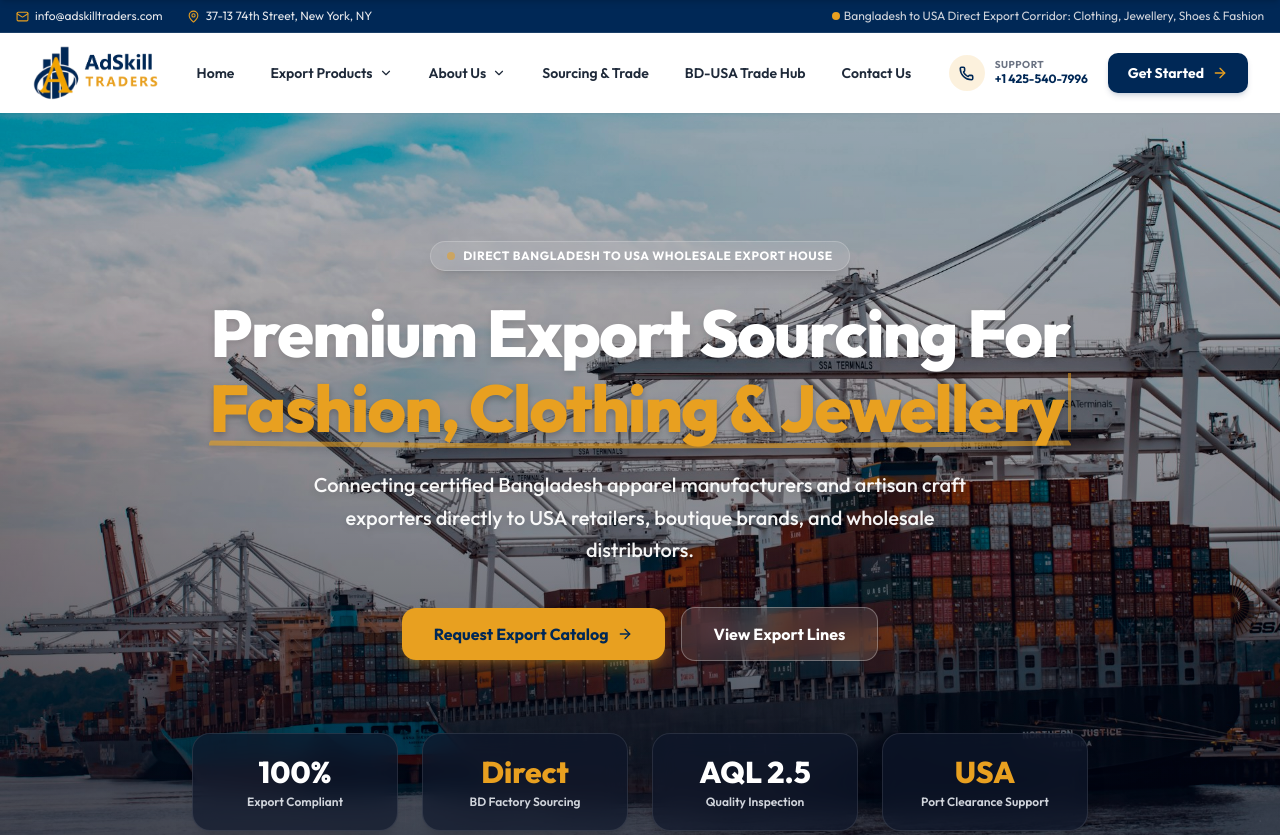
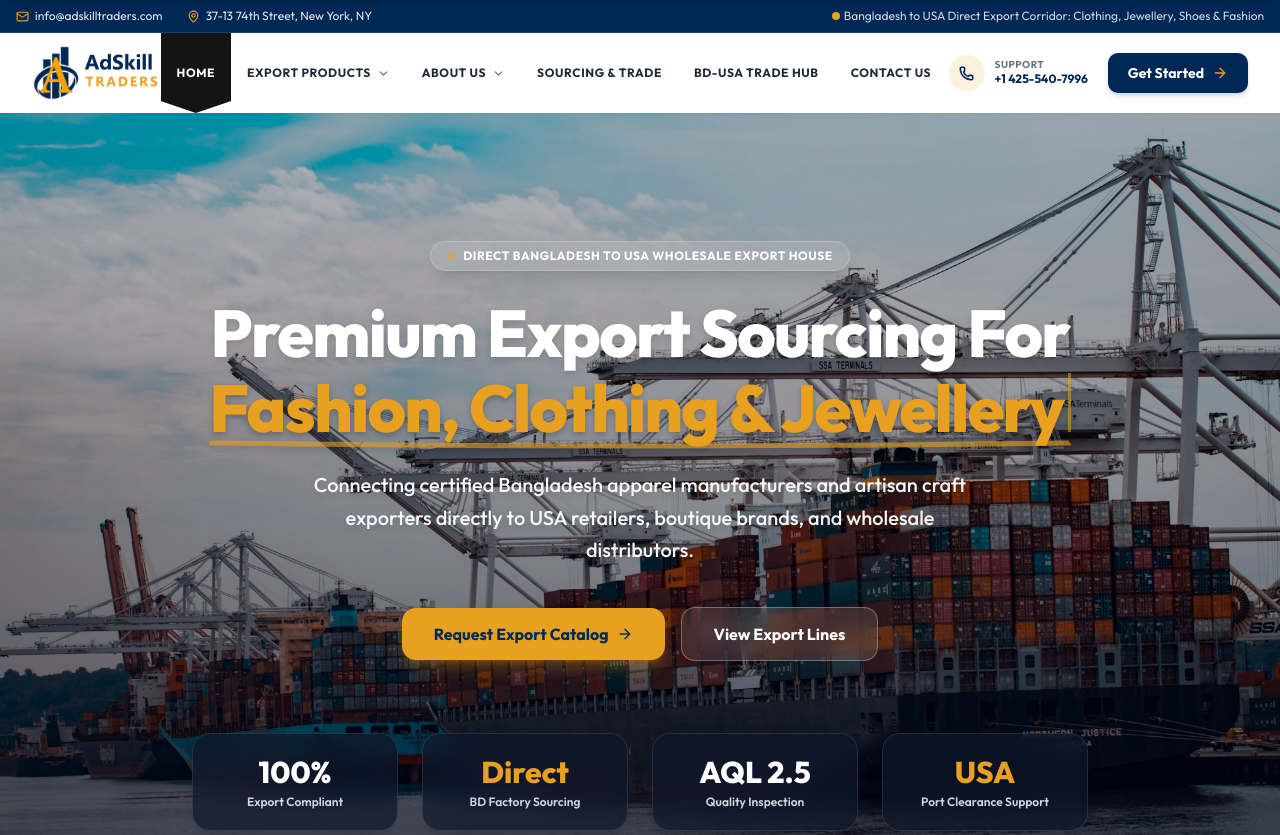
Before and after one commit to adskillconsultancy/Adskill-Traders-Frontend, a Next.js app: page / in a window 1280 px wide. Shown: the top 835 px of the page. Built offline with nearby package versions, Linux system fonts and the light colour scheme.

Commit message:
feat(navbar): implement angled ribbon tab active and hover states

```diff
--- a/src/components/layout/Navbar.tsx
+++ b/src/components/layout/Navbar.tsx
@@ -3,7 +3,7 @@
 import { useState, useEffect } from "react";
 import Image from "next/image";
 import Link from "next/link";
-import { services } from "@/lib/services";
+import { usePathname } from "next/navigation";
 import { cn } from "@/lib/utils";
 import {
   ChevronDown,
@@ -14,6 +14,7 @@ import {
   Mail,
   MapPin,
   ArrowRight,
+  Search,
 } from "lucide-react";
 
 const NAV_LINKS = [
@@ -48,6 +49,7 @@ export default function Navbar() {
   const [mobileOpen, setMobileOpen] = useState(false);
   const [openDropdown, setOpenDropdown] = useState<string | null>(null);
   const [isSticky, setIsSticky] = useState(false);
+  const pathname = usePathname();
 
   useEffect(() => {
     const handleScroll = () => {
@@ -76,29 +78,39 @@ export default function Navbar() {
       </Link>
 
       {/* Desktop Navigation */}
-      <ul className="hidden lg:flex items-center gap-1" role="list">
-        {NAV_LINKS.map((link) => (
-          <li key={link.label} className="relative group">
+      <ul className="hidden lg:flex items-center h-full" role="list">
+        {NAV_LINKS.map((link) => {
+          const isActive =
+            link.href === "/"
+              ? pathname === "/"
+              : pathname.startsWith(link.href);
+
+          return (
+            <li key={link.label} className="relative group h-full flex items-center">
               {link.children ? (
                 <>
                   <div
-                  className="group/btn flex items-center gap-1.5 px-4 py-6 text-sm font-semibold text-gray-800 hover:text-brand-primary transition-colors cursor-pointer relative"
+                    className={cn(
+                      "group/btn flex items-center gap-1.5 px-4 h-full text-xs font-bold uppercase tracking-wider transition-all duration-200 cursor-pointer relative select-none",
+                      isActive
+                        ? "bg-[#141414] text-white shadow-md z-10 [clip-path:polygon(0_0,100%_0,100%_calc(100%-12px),50%_100%,0_calc(100%-12px))] pb-3 pt-3"
+                        : "text-gray-800 hover:text-brand-dark hover:bg-[#F3EFE6] hover:[clip-path:polygon(0_0,100%_0,100%_calc(100%-12px),50%_100%,0_calc(100%-12px))] hover:pb-3 hover:pt-3"
+                    )}
                     aria-haspopup="true"
                   >
-                  {link.label}
+                    <span>{link.label}</span>
                     <ChevronDown
-                    size={14}
-                    className="transition-transform group-hover/btn:rotate-180"
+                      size={13}
+                      className="transition-transform group-hover/btn:rotate-180 opacity-70"
                     />
-                  <span className="absolute left-4 right-4 bottom-4 h-0.5 bg-brand-primary scale-x-0 origin-left transition-transform duration-300 group-hover/btn:scale-x-100" />
                   </div>
-                <div className="absolute left-0 top-full pt-1 opacity-0 translate-y-2 pointer-events-none group-hover:opacity-100 group-hover:translate-y-0 group-hover:pointer-events-auto transition-all duration-200 z-50">
+                  <div className="absolute left-0 top-[calc(100%+2px)] pt-1 opacity-0 translate-y-2 pointer-events-none group-hover:opacity-100 group-hover:translate-y-0 group-hover:pointer-events-auto transition-all duration-200 z-50">
                     <div className="w-68 p-2 bg-white rounded-xl shadow-xl border border-gray-100 flex flex-col gap-1">
                       {link.children.map((child) => (
                         <Link
                           key={child.label}
                           href={child.href}
-                        className="group/item flex items-center justify-between px-3.5 py-2.5 text-sm font-medium text-gray-700 hover:text-brand-dark hover:bg-brand-primary/10 rounded-lg transition-all"
+                          className="group/item flex items-center justify-between px-3.5 py-2.5 text-xs font-medium text-gray-700 hover:text-brand-dark hover:bg-brand-primary/10 rounded-lg transition-all"
                         >
                           <span className="group-hover/item:translate-x-1 transition-transform">
                             {child.label}
@@ -115,14 +127,19 @@ export default function Navbar() {
               ) : (
                 <Link
                   href={link.href}
-                className="group/link block px-4 py-6 text-sm font-semibold text-gray-800 hover:text-brand-primary transition-colors relative"
+                  className={cn(
+                    "group/link flex items-center px-4 h-full text-xs font-bold uppercase tracking-wider transition-all duration-200 relative select-none",
+                    isActive
+                      ? "bg-[#141414] text-white shadow-md z-10 [clip-path:polygon(0_0,100%_0,100%_calc(100%-12px),50%_100%,0_calc(100%-12px))] pb-3 pt-3"
+                      : "text-gray-800 hover:text-brand-dark hover:bg-[#F3EFE6] hover:[clip-path:polygon(0_0,100%_0,100%_calc(100%-12px),50%_100%,0_calc(100%-12px))] hover:pb-3 hover:pt-3"
+                  )}
                 >
                   {link.label}
-                <span className="absolute left-4 right-4 bottom-4 h-0.5 bg-brand-primary scale-x-0 origin-left transition-transform duration-300 group-hover/link:scale-x-100" />
                 </Link>
               )}
             </li>
-        ))}
+          );
+        })}
       </ul>
 
       {/* Right Action CTA & Phone */}
```
Lines whose indentation alone changed are shown as unchanged.
